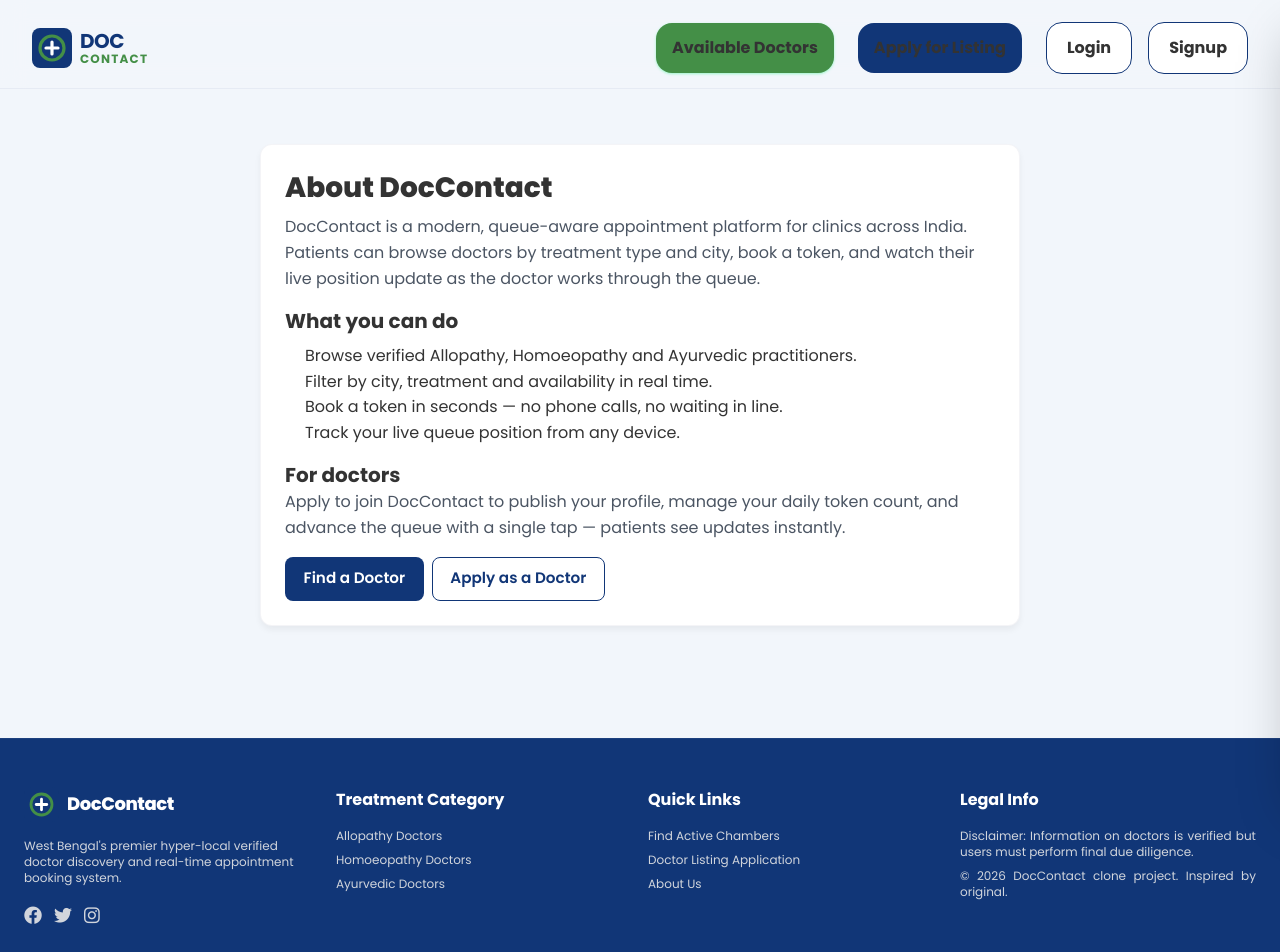
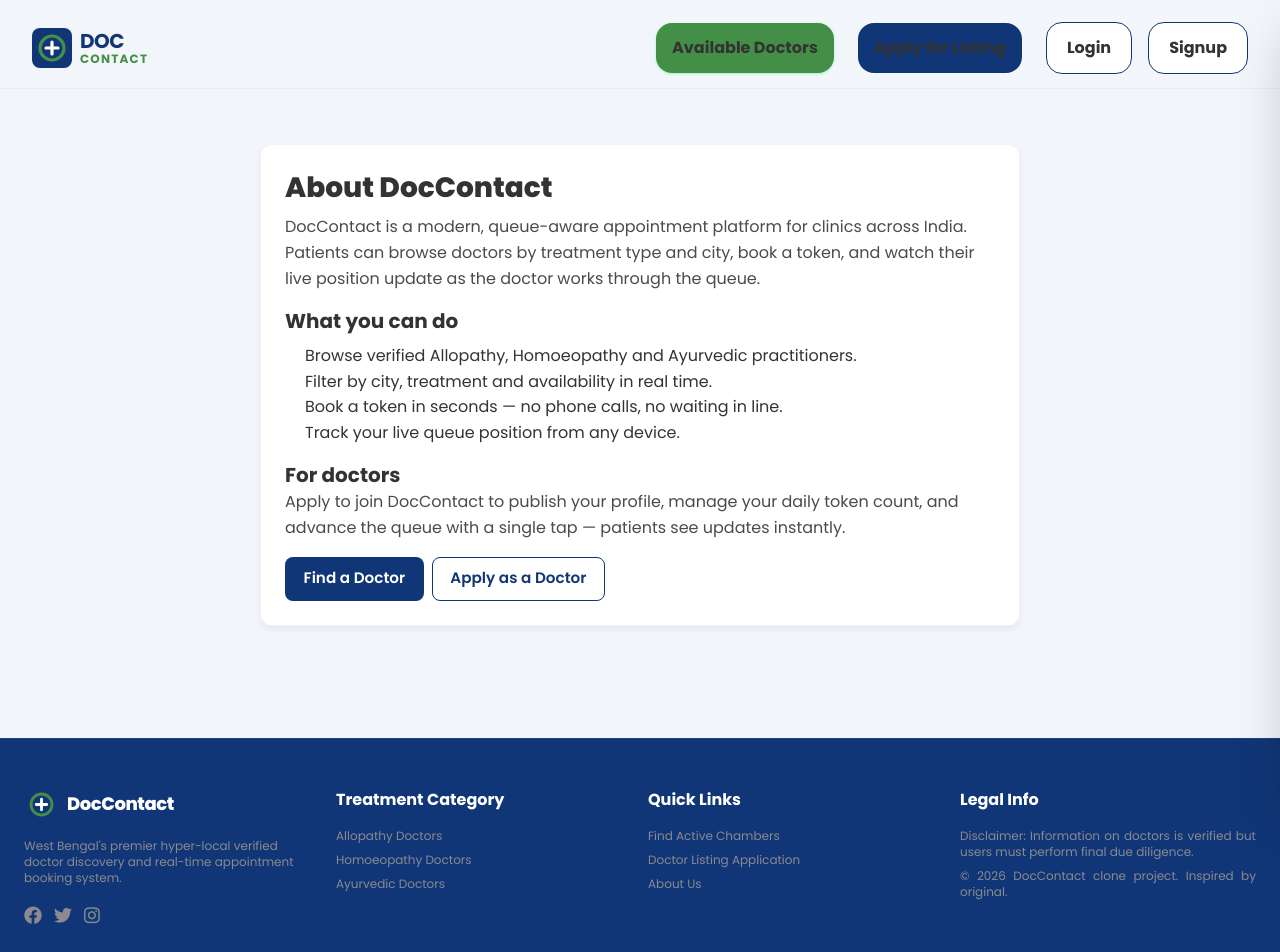
Before and after one commit to soumyachk101/DocContact, a Next.js app in the folder frontend/: page /about in a window 1280 px wide. Shown: the top 952 px of the page. Built offline with nearby package versions, Linux system fonts and the light colour scheme; no server answers.

Commit message:
Darken gray color scheme for text elements and force explicit text colors in inputs/selects for improved legibility

```diff
--- a/frontend/src/app/globals.css
+++ b/frontend/src/app/globals.css
@@ -14,6 +14,13 @@
     --color-accent-blue: #357EDD;
     --color-navy: #113677;
     --color-cream: #F2F6FB;
+
+    /* Darker gray variables for higher accessibility and contrast on light backgrounds */
+    --color-gray-300: #8a8a8f;
+    --color-gray-400: #6b6b72;
+    --color-gray-500: #4a4a4f;
+    --color-gray-600: #333338;
+    --color-gray-700: #222227;
 
     --font-sans: var(--font-poppins), "Segoe UI", Tahoma, Geneva, Verdana, sans-serif;
 }
@@ -80,7 +87,7 @@
 @media (max-width: 720px) { .grid-2 { grid-template-columns: 1fr; } }
 
 .text-sm { font-size: 0.875rem; }
-.text-muted { color: #4b5563; }
+.text-muted { color: var(--color-gray-500); }
 .text-xl { font-size: 1.25rem; font-weight: 700; }
 .text-2xl { font-size: 1.75rem; font-weight: 800; }
 .fw-600 { font-weight: 600; }
@@ -123,9 +130,13 @@ input, select, textarea {
     border: 1.5px solid var(--color-border);
     border-radius: 8px;
     font: inherit;
-    color: inherit;
+    color: var(--color-secondary);
     background: #fff;
     transition: border-color 0.2s, box-shadow 0.2s;
+}
+select option {
+    color: var(--color-secondary) !important;
+    background-color: #ffffff !important;
 }
 input:focus, select:focus, textarea:focus {
     outline: none;
```
